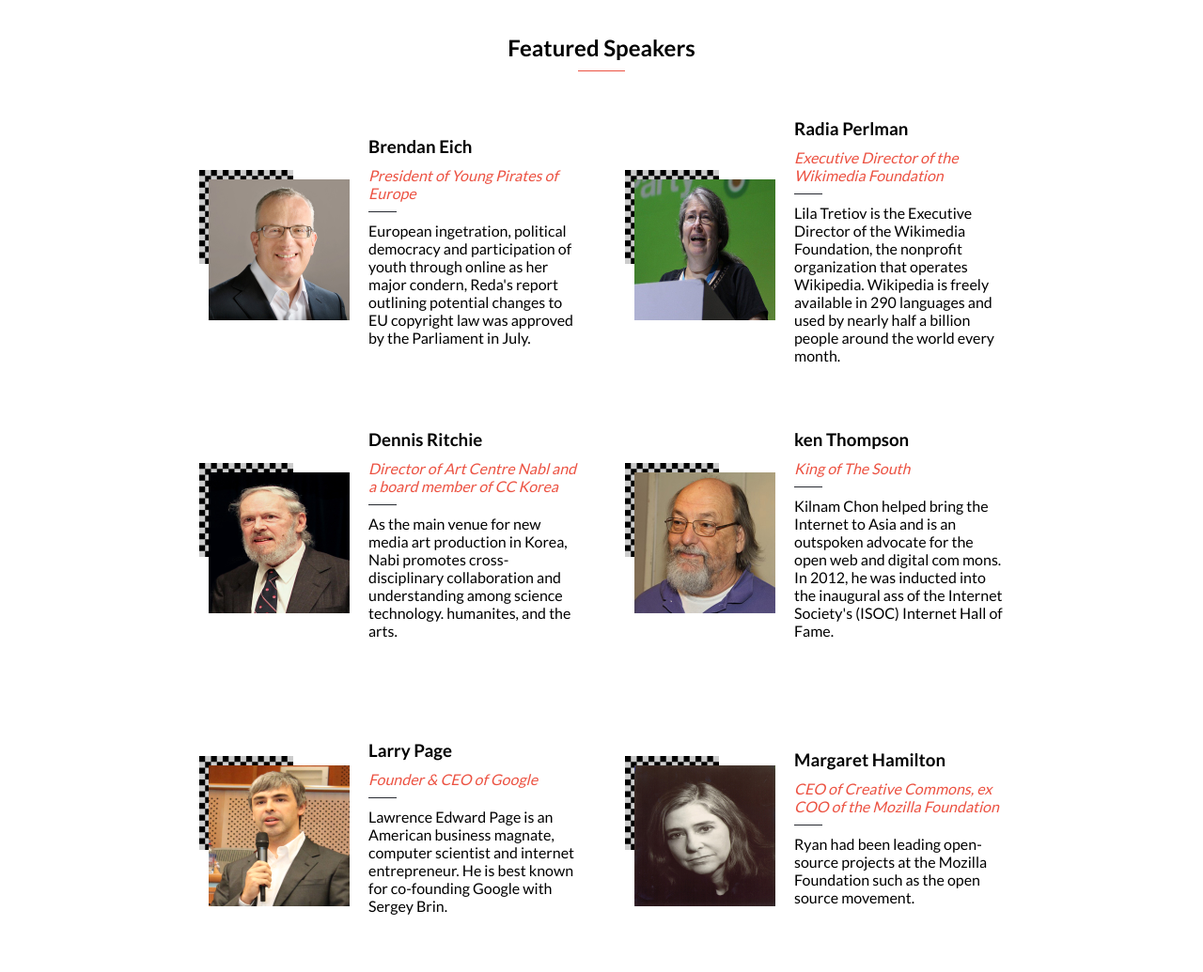
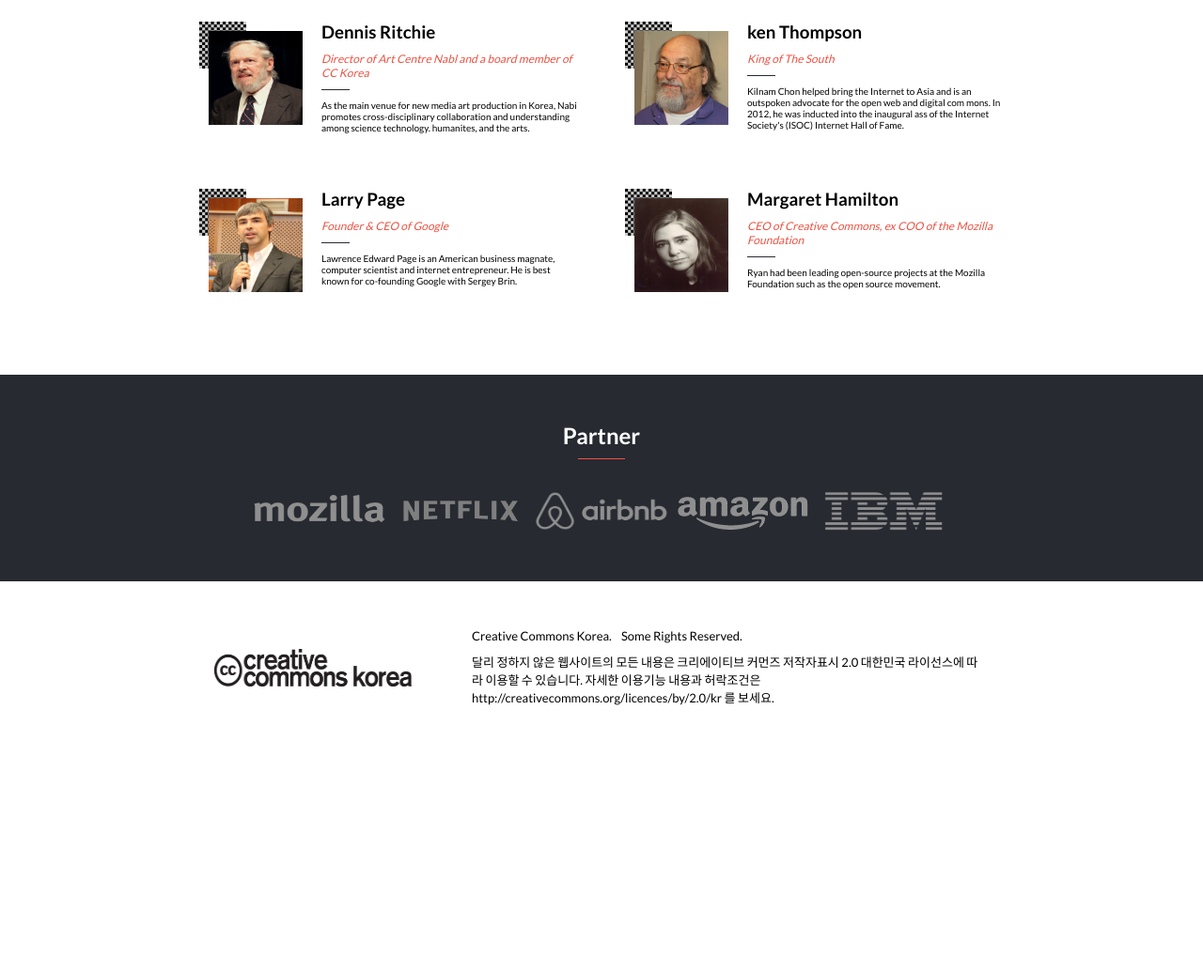
Before and after one commit to Atril33/microverse-capstone-01, a website: page index.html in a window 1280 px wide. Shown: the part 1513-2548 px from the top of the page at 94% size. After the commit the page ends 2315 px from the top, so only its background shows below. Drawn offline with Linux system fonts and the light colour scheme.

Commit message:
fix alignment issues

```diff
--- a/about.css
+++ b/about.css
@@ -238,21 +238,26 @@
   gap: 30px;
   padding: 50px 5vw;
   background: #272a31;
-  color: rgb(198, 198, 198);
-  font-size: 11px;
+  color: #9b9b9b;
 }
 
 .footer .logo {
-  height: 40px;
+  height: 30px;
   width: 160px;
   filter: brightness(0) invert(1);
 }
 
-.footer .text {
+.footer .text-inner-container {
   display: flex;
   flex-direction: column;
   justify-content: center;
   gap: 5px;
+  white-space: nowrap;
+  font-size: 13px;
+}
+
+.footer .licence {
+  display: none;
 }
 
 /* Desktop */
@@ -412,4 +417,39 @@
   .section-2 .event .p {
     font-size: 20px;
   }
+
+  /* Footer */
+
+  .footer {
+    display: flex;
+    flex-direction: row;
+    justify-content: center;
+    align-items: center;
+    gap: 5vw;
+    padding: 50px 15vw;
+  }
+
+  .footer .logo {
+    height: 40px;
+    width: 210px;
+  }
+
+  .footer .text {
+    display: flex;
+    flex-direction: column;
+    gap: 10px;
+    max-width: 550px;
+    font-size: 13px;
+  }
+
+  .footer .text-inner-container {
+    display: flex;
+    flex-direction: row;
+    justify-content: left;
+    gap: 10px;
+  }
+
+  .footer .licence {
+    display: block;
+  }
 }
--- a/index.html
+++ b/index.html
@@ -179,8 +179,17 @@
     <footer class="footer">
       <img class="logo" src="images/logo.png" alt="image" />
       <div class="text">
-        <div>Creative Commons Korea.</div>
-        <div>Some Rights Reserved.</div>
+        <div class="text-inner-container">
+          <div class="creative">Creative Commons Korea.</div>
+          <div class="some">Some Rights Reserved.</div>
+        </div>
+
+        <div class="licence">
+          달리 정하지 않은 웹사이트의 모든 내용은 크리에이티브 커먼즈 저작자표시
+          2.0 대한민국 라이선스에 따라 이용할 수 있습니다. 자세한 이용기능
+          내용과 허락조건은 http://creativecommons.org/licences/by/2.0/kr 를
+          보세요.
+        </div>
       </div>
     </footer>
 
--- a/styles.css
+++ b/styles.css
@@ -162,13 +162,17 @@
 }
 
 .section-2 .icon {
-  height: 60px;
-  width: 60px;
+  height: 30px;
+  width: 30px;
+}
+
+.section-2 .p {
+  font-size: 12px;
 }
 
 .section-2 .h3 {
   color: #ec5242;
-  font-size: x-large;
+  font-size: 15px;
 }
 
 .section-2 .red-box {
@@ -218,7 +222,6 @@
 .section-3 .inner-container {
   display: flex;
   flex-direction: row;
-  align-items: center;
   gap: 30px;
 }
 
@@ -228,14 +231,14 @@
 
 .section-3 .chess-box {
   position: absolute;
-  height: 100px;
-  width: 100px;
+  height: 50px;
+  width: 50px;
   z-index: -1;
 }
 
 .section-3 .image {
-  height: 150px;
-  width: 150px;
+  height: 100px;
+  width: 100px;
   transform: translate(10px, 10px);
 }
 
@@ -254,6 +257,7 @@
 .section-3 .headline {
   color: #ec5242;
   font-style: italic;
+  font-size: 12px;
 }
 
 .section-3 .more-container {
@@ -265,6 +269,10 @@
   align-items: center;
   gap: 10px;
   cursor: pointer;
+}
+
+.section-3 .p {
+  font-size: 10px;
 }
 
 .section-3 .more-container:hover {
@@ -319,15 +327,21 @@
 }
 
 .footer .logo {
-  height: 40px;
+  height: 30px;
   width: 160px;
 }
 
-.footer .text {
+.footer .text-inner-container {
   display: flex;
   flex-direction: column;
   justify-content: center;
   gap: 5px;
+  white-space: nowrap;
+  font-size: 13px;
+}
+
+.footer .licence {
+  display: none;
 }
 
 /* Desktop */
@@ -465,7 +479,6 @@
     display: flex;
     flex-direction: row;
     gap: 10px;
-    flex-wrap: wrap;
   }
 
   .section-2 .inner-container {
@@ -473,10 +486,10 @@
     flex-direction: column;
     align-items: center;
     gap: 10px;
-    height: 200px;
-    width: 170px;
     padding: 20px;
     background-color: rgba(211, 211, 211, 0.2);
+    text-align: center;
+    width: 12vw;
   }
 
   .section-2 .icon {
@@ -520,7 +533,6 @@
   .section-3 .inner-container {
     display: flex;
     flex-direction: row;
-    align-items: center;
     gap: 30px;
     padding: 20px;
   }
@@ -532,4 +544,39 @@
   .section-3 .inner-container:nth-child(n + 3) {
     display: flex;
   }
+
+  /* Footer */
+
+  .footer {
+    display: flex;
+    flex-direction: row;
+    justify-content: center;
+    align-items: center;
+    gap: 5vw;
+    padding: 50px 15vw;
+  }
+
+  .footer .logo {
+    height: 40px;
+    width: 210px;
+  }
+
+  .footer .text {
+    display: flex;
+    flex-direction: column;
+    gap: 10px;
+    max-width: 550px;
+    font-size: 13px;
+  }
+
+  .footer .text-inner-container {
+    display: flex;
+    flex-direction: row;
+    justify-content: left;
+    gap: 10px;
+  }
+
+  .footer .licence {
+    display: block;
+  }
 }
```
Also changed, not shown: about.html (+11 -2 lines).
